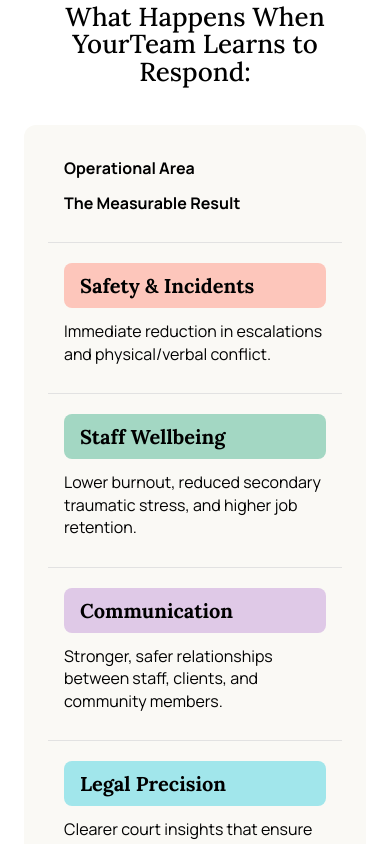
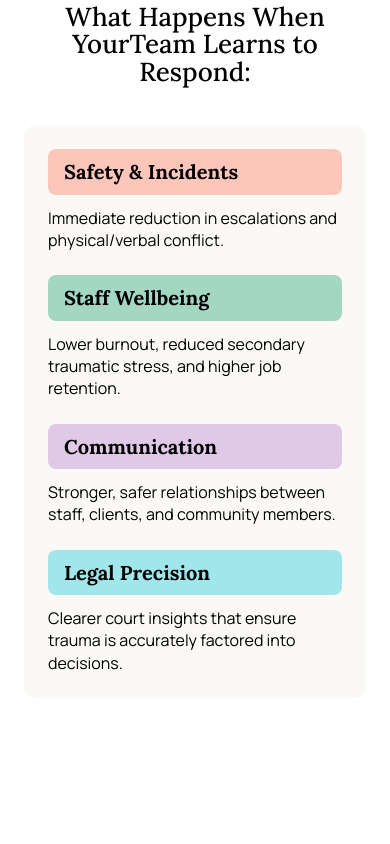
Before and after one commit to LabuanWarren/Child-Trauma-Consultancy, a React (Vite) app: page /why-us in a window 390 px wide. Shown: the part 2700-3544 px from the top of the page. Built offline with nearby package versions, Linux system fonts and the light colour scheme; the HTML template or start-up script is replaced by a standard one.

Commit message:
testimonial breakpoints

```diff
--- a/src/components/Impact.css
+++ b/src/components/Impact.css
@@ -107,17 +107,28 @@
     padding: 56px var(--panel-padding-x);
   }
 
+  .impact__table {
+    gap: 24px;
+  }
+
+  .impact__table-row--head {
+    display: none;
+  }
+
   .impact__table-row {
     grid-template-columns: 1fr;
     gap: 12px;
+    padding: 0;
+  }
+
+  .impact__table-row + .impact__table-row {
+    margin-top: 0;
+    border-top: none;
+    padding-top: 0;
   }
 
   .impact__area {
     align-self: start;
     text-align: left;
   }
-
-  .impact__table-label {
-    text-align: left;
-  }
 }
--- a/src/components/QuoteCarousel.jsx
+++ b/src/components/QuoteCarousel.jsx
@@ -84,12 +84,26 @@ const useItemsPerView = () => {
   const [itemsPerView, setItemsPerView] = useState(3);
 
   useEffect(() => {
-    const mediaQuery = window.matchMedia('(min-width: 1024px)');
-    const update = () => setItemsPerView(mediaQuery.matches ? 3 : 1);
+    const desktopQuery = window.matchMedia('(min-width: 1050px)');
+    const tabletQuery = window.matchMedia('(min-width: 744px)');
+
+    const update = () => {
+      if (desktopQuery.matches) {
+        setItemsPerView(3);
+      } else if (tabletQuery.matches) {
+        setItemsPerView(2);
+      } else {
+        setItemsPerView(1);
+      }
+    };
 
     update();
-    mediaQuery.addEventListener('change', update);
-    return () => mediaQuery.removeEventListener('change', update);
+    desktopQuery.addEventListener('change', update);
+    tabletQuery.addEventListener('change', update);
+    return () => {
+      desktopQuery.removeEventListener('change', update);
+      tabletQuery.removeEventListener('change', update);
+    };
   }, []);
 
   return itemsPerView;
@@ -149,6 +163,10 @@ const QuoteCarousel = () => {
     },
     [maxIndex],
   );
+
+  useEffect(() => {
+    setActiveIndex((current) => Math.min(current, maxIndex));
+  }, [maxIndex]);
 
   useEffect(() => {
     const viewport = viewportRef.current;
```
